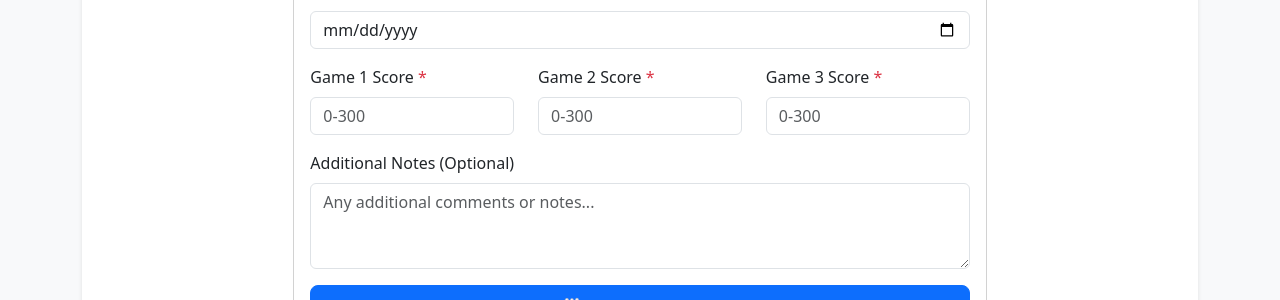
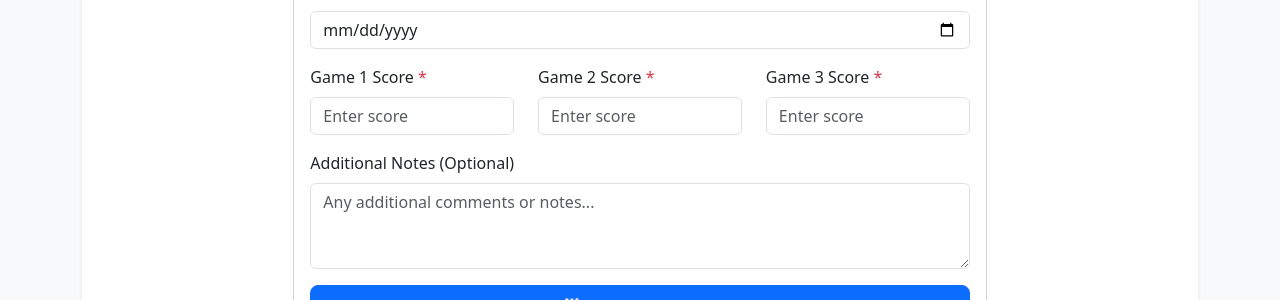
Before and after one commit to evankrocker/rumbucketbowling, a Jekyll site: the page built from submit-scores.html, in a window 1280 px wide. Shown: the part 664-964 px from the top of the page. Built offline with Jekyll 4.4.1, drawn with Linux system fonts in a browser that asks for light colours.

Commit message:
Change game score fields from number inputs to text inputs

```diff
--- a/submit-scores.html
+++ b/submit-scores.html
@@ -33,15 +33,15 @@ title: Submit Scores
                     <div class="row">
                         <div class="col-md-4 mb-3">
                             <label for="game1" class="form-label">Game 1 Score <span class="text-danger">*</span></label>
-                            <input type="number" class="form-control" id="game1" name="Game_1_Score" min="0" max="300" required placeholder="0-300">
+                            <input type="text" class="form-control" id="game1" name="Game_1_Score" required placeholder="Enter score">
                         </div>
                         <div class="col-md-4 mb-3">
                             <label for="game2" class="form-label">Game 2 Score <span class="text-danger">*</span></label>
-                            <input type="number" class="form-control" id="game2" name="Game_2_Score" min="0" max="300" required placeholder="0-300">
+                            <input type="text" class="form-control" id="game2" name="Game_2_Score" required placeholder="Enter score">
                         </div>
                         <div class="col-md-4 mb-3">
                             <label for="game3" class="form-label">Game 3 Score <span class="text-danger">*</span></label>
-                            <input type="number" class="form-control" id="game3" name="Game_3_Score" min="0" max="300" required placeholder="0-300">
+                            <input type="text" class="form-control" id="game3" name="Game_3_Score" required placeholder="Enter score">
                         </div>
                     </div>
 
```
